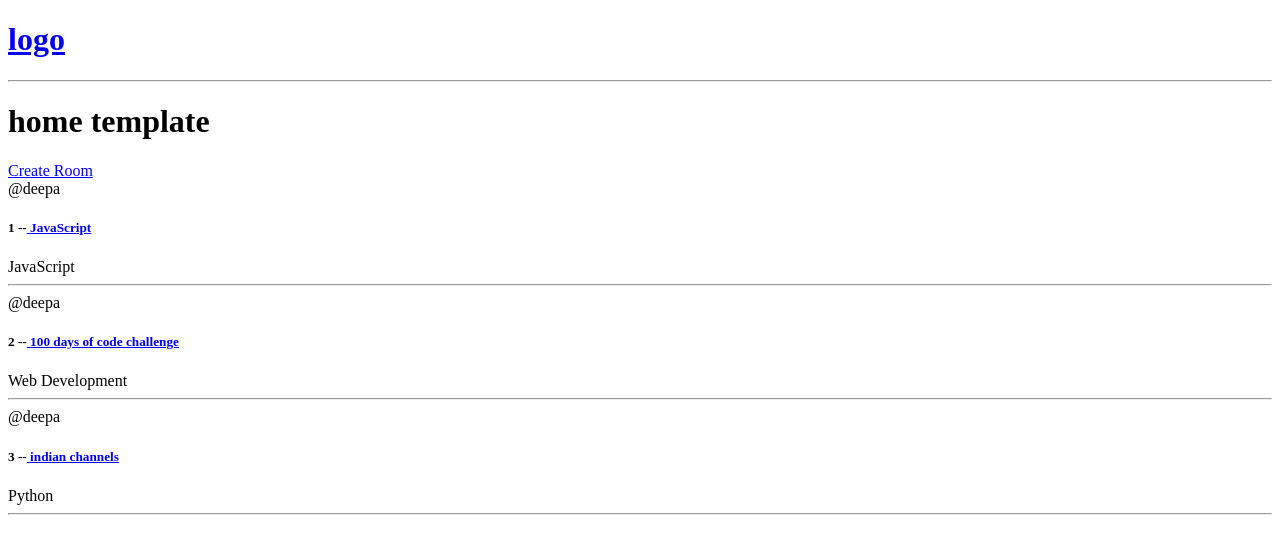
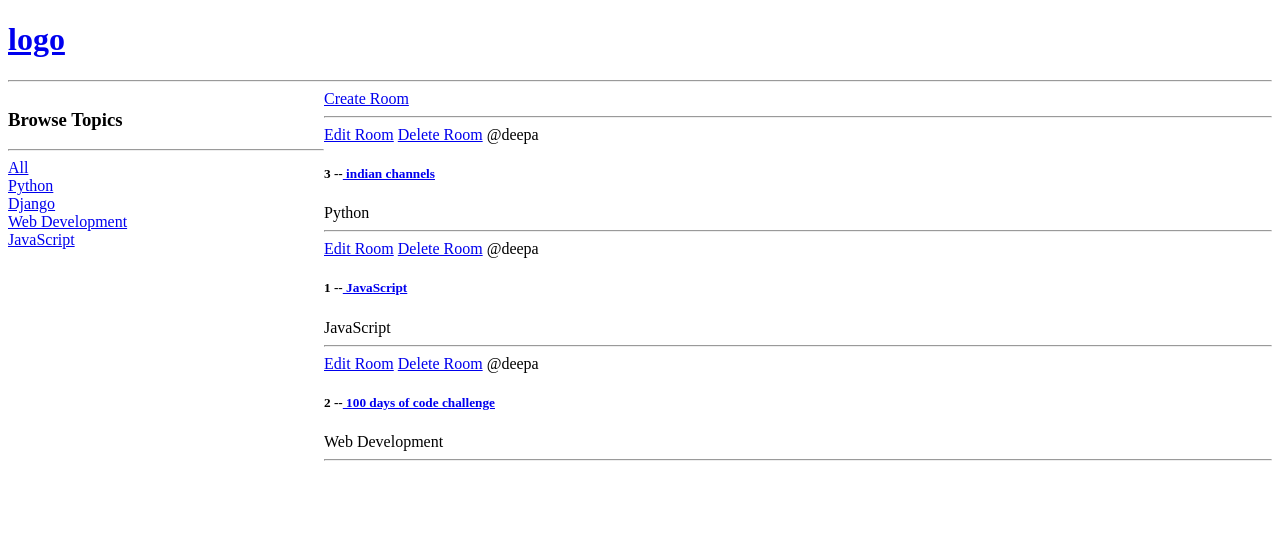
Before and after one commit to li-deepa/django, a Django app: page / in a window 1280 px wide. Shown: the top 554 px of the page. Run offline with Django 4.2, Linux system fonts and the light colour scheme; data comes from the database, SQL or seed files in the repository; both versions use the stored data as it was after the commit.

Commit message:
crud operations

```diff
--- a/studybud/base/models.py
+++ b/studybud/base/models.py
@@ -19,6 +19,10 @@ class Room(models.Model):
     updated = models.DateTimeField(auto_now=True)
     created = models.DateTimeField(auto_now_add=True)#initial time stamp
 
+
+    class Meta:
+        ordering = ['-updated','-created']
+
     def __str__(self):
         return self.name
 
--- a/studybud/base/templates/base/home.html
+++ b/studybud/base/templates/base/home.html
@@ -2,13 +2,36 @@
 
 
 {% block content %}
+<style>
+    .home-container{
+        display: grid;
+        grid-template-columns: 1fr 3fr;
+    }
+</style>
 
-<h1>home template</h1>
+<div class="home-container">
+    <div>
+        <h3>Browse Topics</h3>
+        <hr>
+        <div>
+            <a href="{% url 'home' %}">All</a>
+          </div>
+        {% for topic in topics %}
+            <div>
+              <a href="{% url 'home' %}?q={{topic.name}}">  {{topic.name}}</a>
+            </div>
+        {% endfor %}
+    </div>
     <div>
         <a href="{% url 'create-room' %}">Create Room</a>
+        <hr>
          <div>
              {% for room in rooms %}
              <div>
+                 <a href="{% url 'update-room' room.id  %}">Edit Room</a>
+
+                 <a href="{% url 'delete-room' room.id  %}">Delete Room</a>
+
                  <span>@{{room.host.username}}</span>
 
                  <h5>{{room.id}} --<a href="{% url 'room' room.id %}"> {{room.name}}</a></h5>
@@ -19,4 +42,7 @@
              {% endfor %}
          </div>
      </div>
+    </div>
+
+
 {% endblock content %}
--- a/studybud/base/urls.py
+++ b/studybud/base/urls.py
@@ -6,5 +6,8 @@ from . import views
 urlpatterns = [
     path('',views.home,name="home"),
     path('room/<str:pk>/',views.room,name="room"),
-    path('create-room/',views.createRoom,name="create-room")
+    path('create-room/',views.createRoom,name="create-room"),
+    path('update-room/<str:pk>',views.updateRoom,name="update-room"),
+    path('delete-room/<str:pk>',views.deleteRoom,name="delete-room"),
+
 ]
--- a/studybud/base/views.py
+++ b/studybud/base/views.py
@@ -1,8 +1,6 @@
-from cgitb import html
-from multiprocessing import context
-from django.http import HttpResponse
-from django.shortcuts import render
-from .models import Room
+from django.shortcuts import redirect, render
+from .models import Room,Topic
+from .forms import RoomForm
 
 # Create your views here.
 # rooms = [
@@ -14,8 +12,12 @@ from .models import Room
 
 
 def home(request):
-    rooms= Room.objects.all()
-    context={'rooms':rooms}
+
+    rooms= Room.objects.filter()
+
+    topic=Topic.objects.all()
+
+    context={'rooms':rooms,'topics':topic}
     return render(request,'base/home.html',context)
 
 
@@ -26,5 +28,34 @@ def room(request,pk):
 
 
 def createRoom(request):
-    context={}
+    form = RoomForm()
+
+    if request.method == 'POST':
+        form = RoomForm(request.POST)
+        if form.is_valid():
+            form.save()
+            return redirect('home')
+
+    context={'form':form}
     return render(request,"base/room_form.html",context)
+
+
+def updateRoom(request,pk):
+    room=Room.objects.get(id=pk)
+    form = RoomForm(instance=room)
+
+    if request.method == 'POST':
+        form = RoomForm(request.POST,instance=room)
+        if form.is_valid():
+            form.save()
+            return redirect('home')
+
+    context={'form':form}
+    return render(request,"base/room_form.html",context)
+
+def deleteRoom(request,pk):
+        room=Room.objects.get(id=pk)
+        if request.method=='POST':
+            room.delete()
+            return redirect('home')
+        return render(request,'base/delete.html',{'obj':room})
```
Also changed, not shown: studybud/base/forms.py (added, +8 -0 lines), studybud/base/templates/base/delete.html (added, +12 -0 lines), studybud/base/templates/base/room_form.html (+4 -4 lines), studybud/db.sqlite3. Lines whose indentation alone changed are shown as unchanged.
